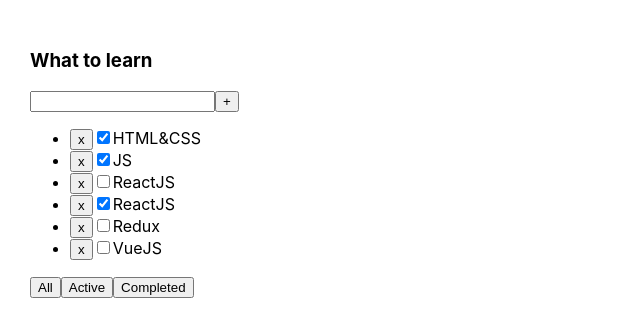
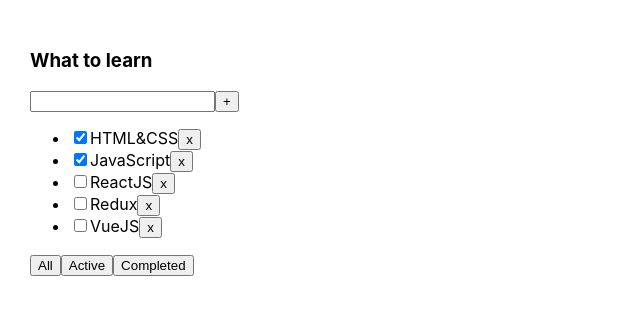
Before and after one commit to Rustam-Ulaevich/Todolist, a React (Create React App) app: page / in a window 1280 px wide. Shown: the top 336 px of the page, without its empty margins (0-640 px from the left). Built offline with nearby package versions, Linux system fonts and the light colour scheme.

Commit message:
Added uuid library, functions for adding tasks. The code has been refactored

```diff
--- a/package.json
+++ b/package.json
@@ -10,10 +10,12 @@
     "@types/node": "^12.0.0",
     "@types/react": "^16.9.0",
     "@types/react-dom": "^16.9.0",
+    "@types/uuid": "^8.3.4",
     "react": "^16.13.1",
     "react-dom": "^16.13.1",
     "react-scripts": "3.4.1",
-    "typescript": "~3.7.2"
+    "typescript": "~3.7.2",
+    "uuid": "^8.3.2"
   },
   "scripts": {
     "start": "react-scripts start",
--- a/src/App.tsx
+++ b/src/App.tsx
@@ -1,32 +1,54 @@
 import React, {useState} from 'react';
 import './App.css';
 import {Todolist} from './Todolist';
-//add filter and useState
-export type filterType='All'|'Active'|'Completed'
+import {v1} from "uuid";
+
+export type FilterValueType='All'|'Active'|'Completed'
 
 function App() {
+    let [tasks, setTasks] = useState([
+        {id: v1(), title: "HTML&CSS", isDone: true},
+        {id: v1(), title: "JavaScript", isDone: true},
+        {id: v1(), title: "ReactJS", isDone: false},
+        {id: v1(), title: "Redux", isDone: false},
+        {id: v1(), title: "VueJS", isDone: false},
+    ])
+    let [filter, setFilter] = useState<FilterValueType>('All')
 
-    const [tasks, setTask] = useState([
-        {id: 1, title: "HTML&CSS", isDone: true},
-        {id: 2, title: "JS", isDone: true},
-        {id: 3, title: "ReactJS", isDone: false},
-        {id: 4, title: "ReactJS", isDone: true},
-        {id: 5, title: "Redux", isDone: false},
-        {id: 6, title: "VueJS", isDone: false}
-    ])
+    function removeTask(id: string) {
+        let filteredTasks = tasks.filter(f => f.id !== id)
+        setTasks(filteredTasks)
+    }
 
+    function addTask(title: string){
+        let newTask = {
+            id: v1(),
+            title: title,
+            isDone: false
+        }
+        let newTasks = [newTask, ...tasks]
+        setTasks(newTasks)
+    }
 
+    const changeFilter = (value: FilterValueType) =>{
+        setFilter(value)
+    }
 
+    let tasksForTodolist = tasks
+    if (filter === 'Active') {
+        tasksForTodolist = tasks.filter(f => !f.isDone)
+    }
+    if (filter === 'Completed') {
+        tasksForTodolist = tasks.filter(f => f.isDone)
+    }
 
-    const removeTask = (id: number) => {
-    setTask(tasks.filter(f => f.id !== id))
-}
-
-    return (
+       return (
         <div className="App">
             <Todolist title="What to learn"
-                      tasks={tasks}
+                      tasks={tasksForTodolist}
                       removeTask={removeTask}
+                      changeFilter={changeFilter}
+                      addTask={addTask}
             />
         </div>
     );
--- a/src/Todolist.tsx
+++ b/src/Todolist.tsx
@@ -1,8 +1,8 @@
-import React, {useState} from 'react';
-import {filterType} from "./App";
+import React, {ChangeEvent, useState, KeyboardEvent} from 'react';
+import {FilterValueType} from "./App";
 
 type TaskType = {
-    id: number
+    id: string
     title: string
     isDone: boolean
 }
@@ -10,45 +10,65 @@
 type PropsType = {
     title: string
     tasks: Array<TaskType>
-    removeTask: (id: number)=> void
+    removeTask: (id: string)=> void
+    changeFilter: (value: FilterValueType) => void
+    addTask:(title: string) =>void
 }
 
 export function Todolist(props: PropsType) {
-    const [filterValue, setFilterValue] = useState<filterType>('All')
-    let isDoneTrue = props.tasks
-    if (filterValue === 'Active') {
-        isDoneTrue = props.tasks.filter(f => f.isDone)
+    const [newTitleTask, setNewTitleTask] = useState('')
+
+    const onNewTitleChangeHandler = (e: ChangeEvent<HTMLInputElement>) => {
+        setNewTitleTask(e.currentTarget.value)
     }
-    if (filterValue === 'Completed') {
-        isDoneTrue = props.tasks.filter(f => !f.isDone)
+    const  onKeyPressHandler = (e: KeyboardEvent<HTMLInputElement>) => {
+        if(e.charCode === 13) {
+            props.addTask(newTitleTask)
+            setNewTitleTask('')
+        }
     }
-    const filteredTasks = (value: filterType) =>{
-        setFilterValue(value)
+    const addTask = () => {
+        props.addTask(newTitleTask)
+        setNewTitleTask('')
     }
+    const onAllClickHandler = () => {
+        props.changeFilter('All')
+    }
+    const onActiveClickHandler = () => {
+        props.changeFilter('Active')
+    }
+    const onCompletedClickHandler = () => {
+        props.changeFilter('Completed')
+    }
+
 
     return <div>
         <h3>{props.title}</h3>
         <div>
-            <input/>
-            <button>+</button>
+            <input value={newTitleTask}
+                   onChange={onNewTitleChangeHandler}
+                   onKeyPress={onKeyPressHandler}
+            />
+            <button onClick={addTask}>+</button>
         </div>
         <ul>
-            {isDoneTrue.map(t => {
-                return (
-                <li key={t.id}>
-                    <button onClick={()=> props.removeTask(t.id)}>x</button>
-                    <input type="checkbox" checked={t.isDone}/>
-                    <span>{t.title}</span>
-                </li>
-                )
-            })
+            {
+                props.tasks.map(t => {
+                    const onRemoveHandler = () => {
+                    props.removeTask(t.id)
+                }
+                    return <li key={t.id}>
+                        <input type="checkbox" checked={t.isDone}/>
+                        <span>{t.title}</span>
+                        <button onClick={onRemoveHandler}>x</button>
+                    </li>
+                })
             }
         </ul>
         <div>
-            <button onClick={()=> filteredTasks('All')}>All</button>
-            <button onClick={()=> filteredTasks('Active')}>Active</button>
-            <button onClick={()=> filteredTasks('Completed')}>Completed</button>
-
+            <button onClick={onAllClickHandler}>All</button>
+            <button onClick={onActiveClickHandler}>Active</button>
+            <button onClick={onCompletedClickHandler}>Completed</button>
         </div>
     </div>
 }
```
Also changed, not shown: 1 other file (tests, documents, lock files or other folders).
